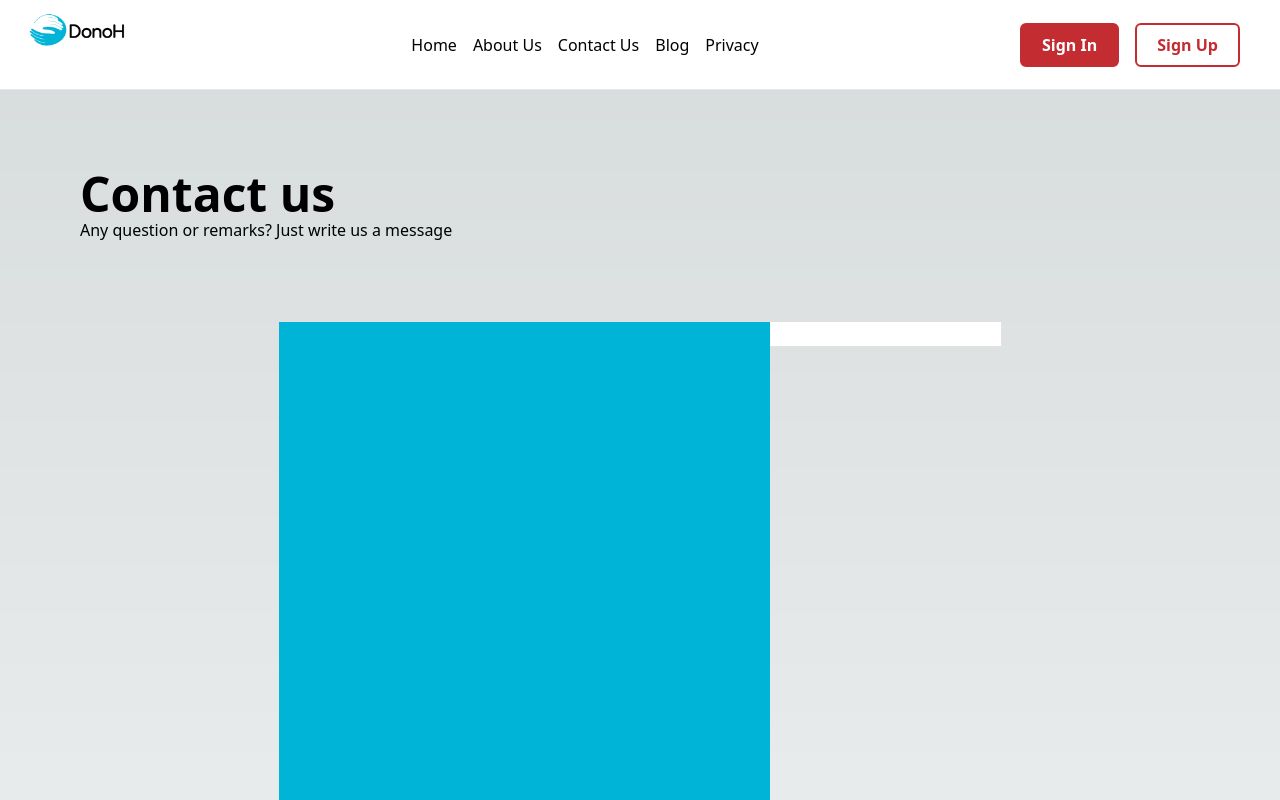
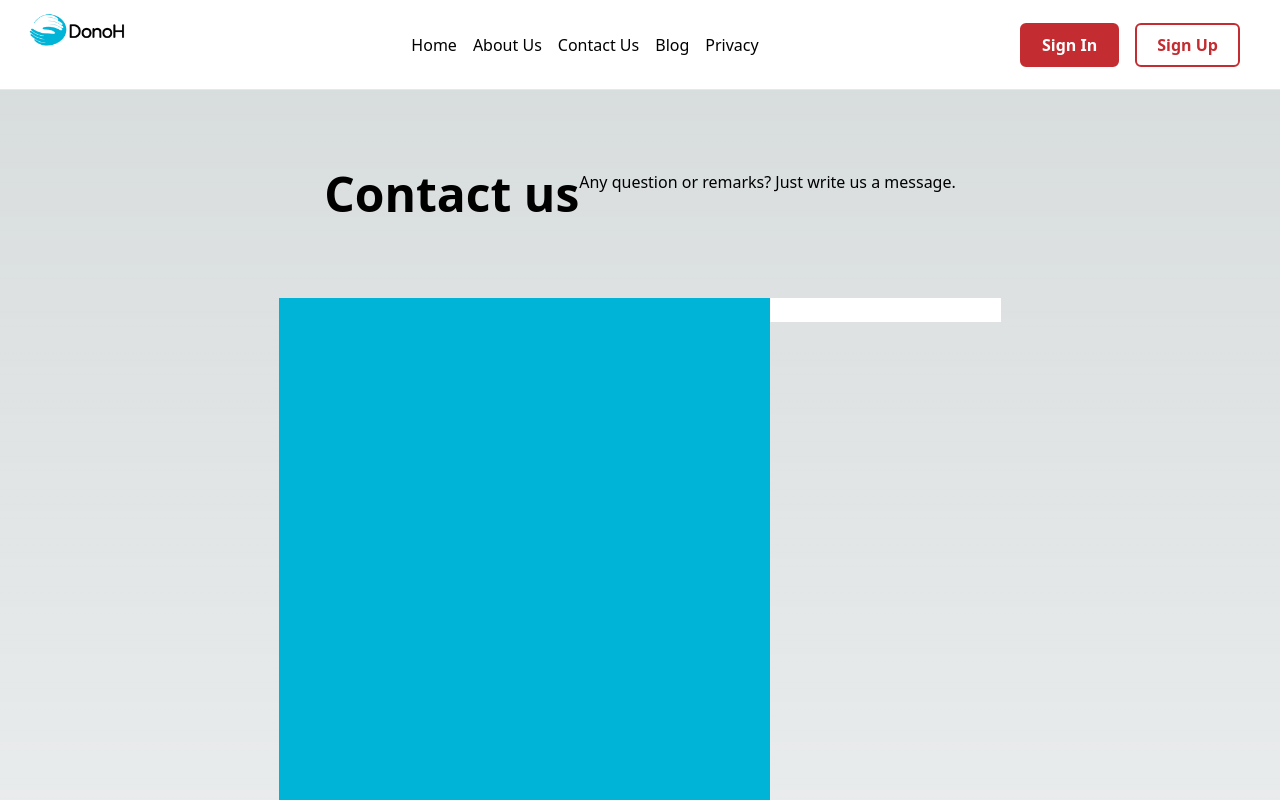
Before and after one commit to Passyswatz/donnoh-web-app, a Next.js app: page /contact in a window 1280 px wide. Shown: the top 800 px of the page. Built offline with nearby package versions, Linux system fonts and the light colour scheme.

Commit message:
added router for pages

```diff
--- a/app/contact/page.tsx
+++ b/app/contact/page.tsx
@@ -3,9 +3,9 @@ import React from 'react'
 export default function page() {
   return (
     <main className='h-auto w-full  '>
-        <div className='flex flex-col justify-center item-center p-20'>
+        <div className='flex  justify-center item-center p-20'>
             <h1 className='font-montserrat font-semibold text-5xl'>Contact us</h1>
-            <p className='font-montserrat '>Any question or remarks? Just write us a message</p>
+            <p className='font-montserrat '>Any question or remarks? Just write us a message.</p>
         </div>
 
         <div className='flex justify-center item center'>
```
